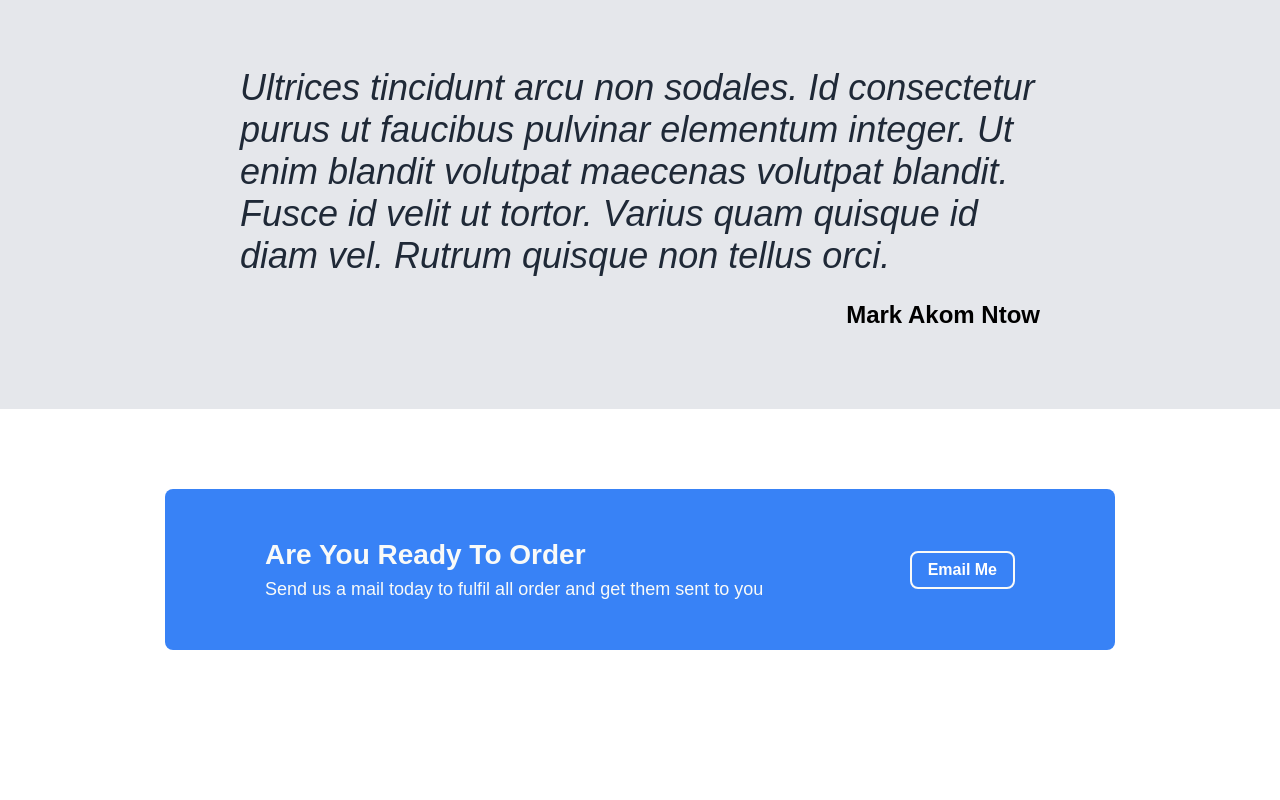
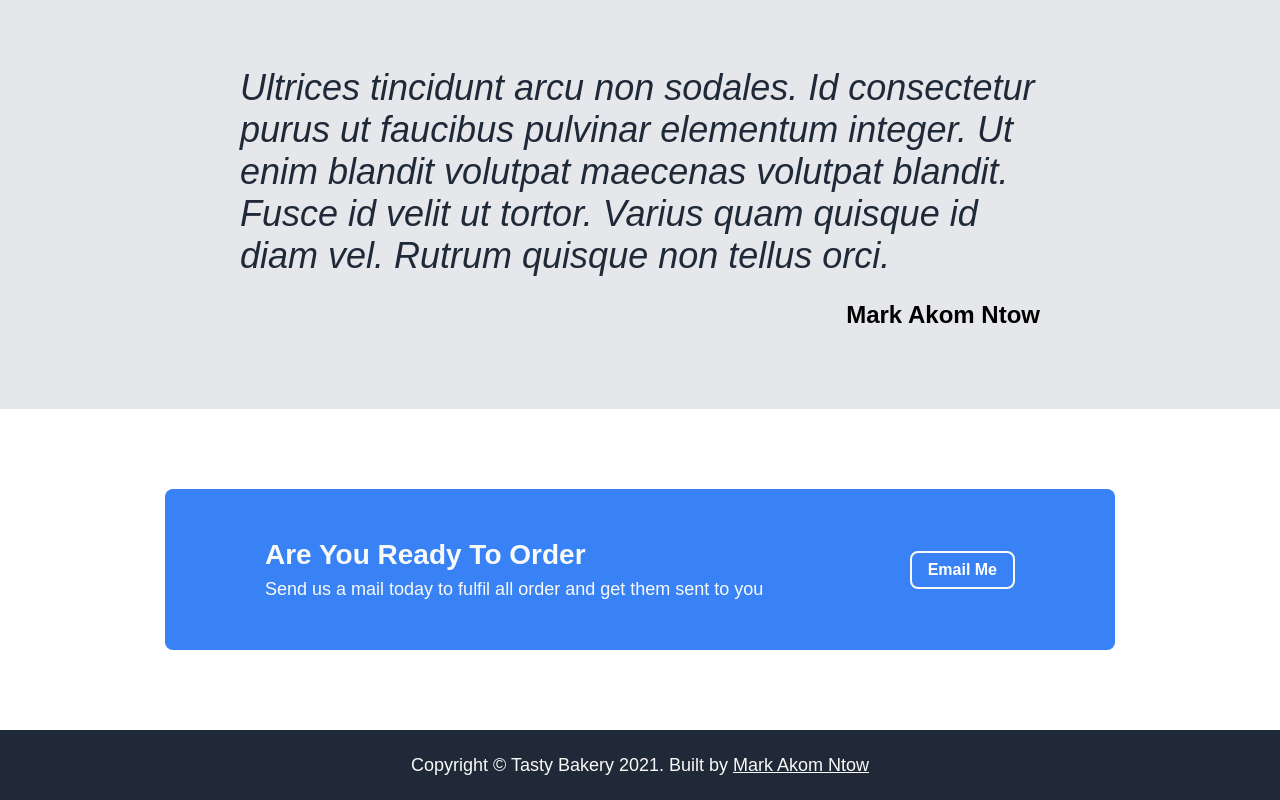
Before and after one commit to mark-akom/landing-page, a plain HTML site: page index.html in a window 1280 px wide. Shown: the part 1148-1948 px from the top of the page. Before the commit the page ends 1878 px from the top, so only its background shows below. Drawn offline with Linux system fonts and the light colour scheme.

Commit message:
Edited the README.md file to include links to the images from the web, added the footer section to the index.html file and also styled it as well.

```diff
--- a/css/styles.css
+++ b/css/styles.css
@@ -190,3 +190,23 @@ body {
 .cta-container .btn {
     border: 2px solid #F9FAF8;
 }
+
+/* styling of the footer section */
+
+.footer {
+    height: 70px;
+    background-color: #1F2937;
+    display: flex;
+    align-items: center;
+    justify-content: center;
+}
+
+.footer-info {
+    color: #F9FAF8;
+    font-size: 18px;
+}
+
+.footer-info a {
+    color: #F9FAF8;
+    text-decoration: underline;
+}
--- a/index.html
+++ b/index.html
@@ -12,7 +12,7 @@
     <!-- Starting with the header section of the landing page -->
     <div class="header-section">
         <div class="top-nav-bar">
-            <h2 class="header-logo">Header Logo</h2>
+            <h2 class="header-logo">Tasty Bakery</h2>
             <ul class="nav-links">
                 <li><a href="index.html">Home</a></li>
                 <li><a href="index.html">Shop</a></li>
@@ -73,5 +73,9 @@
             <button class="btn">Email Me</button>
         </div>
     </div>
+    <!-- start of the footer section -->
+    <div class="footer">
+        <p class="footer-info">Copyright &copy; Tasty Bakery 2021. Built by <a href="">Mark Akom Ntow</a></p>
+    </div>
 </body>
 </html>
```
Also changed, not shown: 1 other file.
